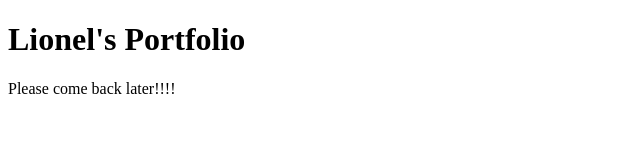
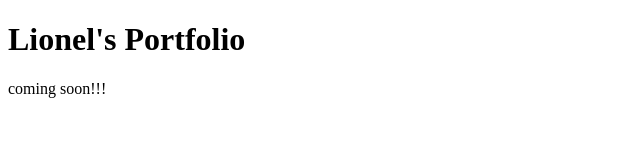
Before and after one commit to lpierrot/lpierrot.github.io, a plain HTML site: page index.html in a window 1280 px wide. Shown: the whole page, without its empty margins (0-640 px from the left). Drawn offline with Linux system fonts and the light colour scheme.

```diff
--- a/index.html
+++ b/index.html
@@ -8,7 +8,7 @@
 <body>
 
     <h1>Lionel's Portfolio</h1>
-    <p>Please come back later!!!!</p>
+    <p>coming soon!!!</p>
 
 </body>
 
```
